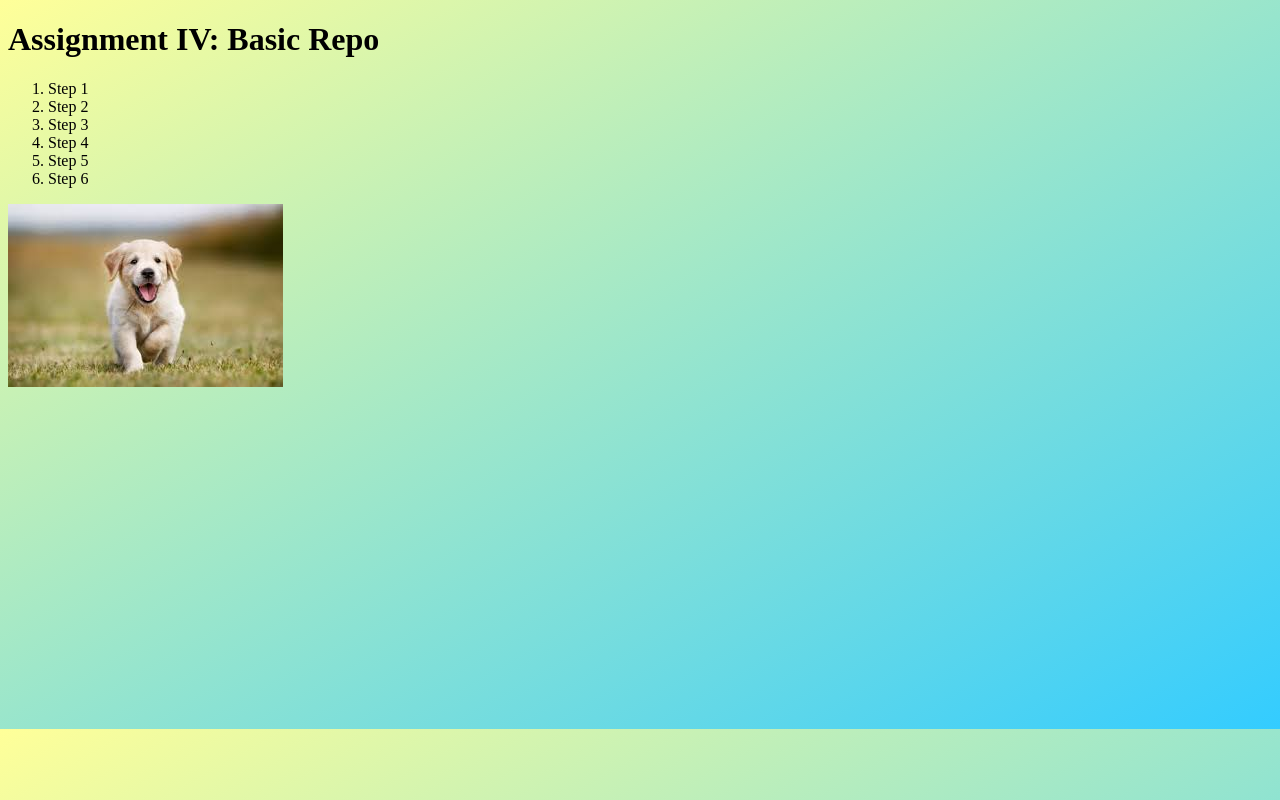
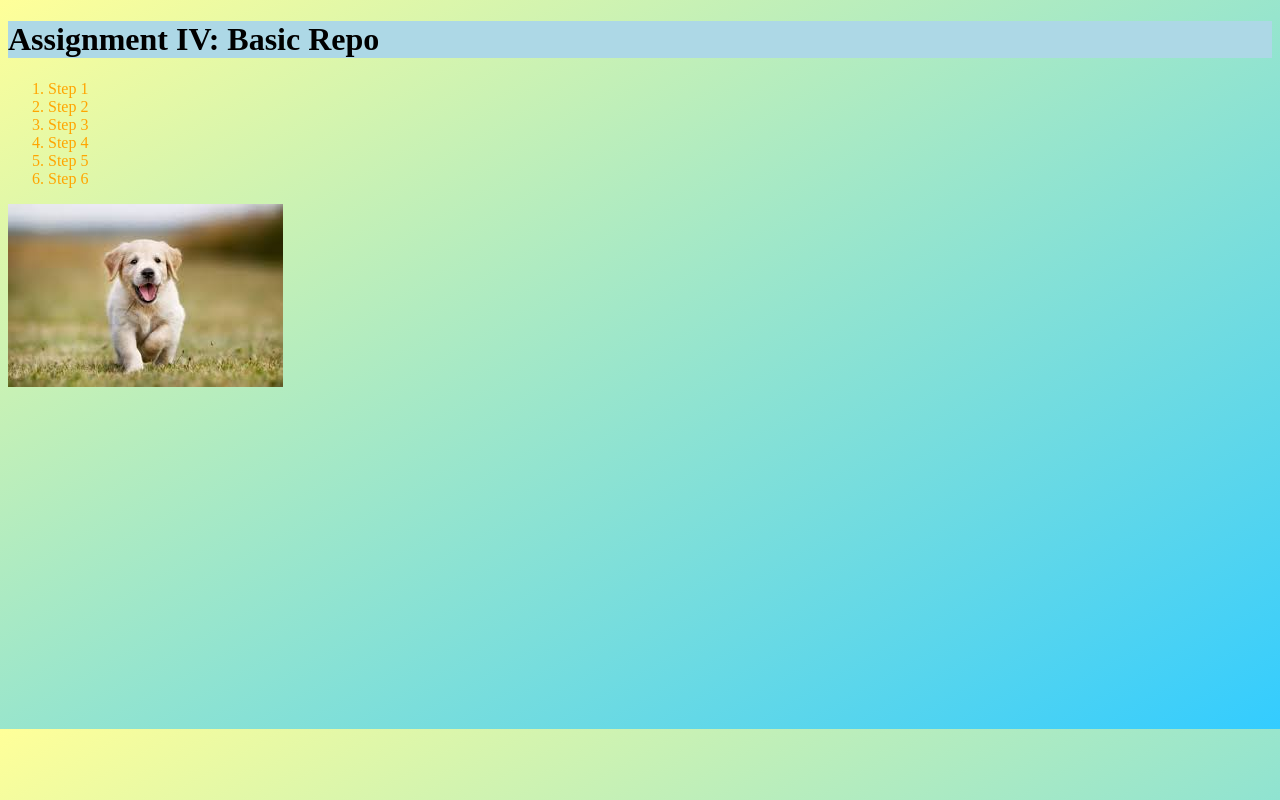
Before and after one commit to Jeff-Schafer/basic_repo, a plain HTML site: page index.html in a window 1280 px wide. Drawn offline with Linux system fonts and the light colour scheme.

Commit message:
Changed color of the text for <li> tags in 'index.html' and the background color for the <h1> tags in the 'styles.css' file.

```diff
--- a/index.html
+++ b/index.html
@@ -9,7 +9,9 @@
 
 </script>
 <style>
-
+   li {
+      color: orange;
+   }
 </style>
 <body>
    <h1>Assignment IV: Basic Repo</h1>
--- a/styles.css
+++ b/styles.css
@@ -2,3 +2,6 @@ body {
  background: linear-gradient(to top left, #33ccff 0%, #ffff99 100%);
  height: 700px;
 }
+h1 {
+ background: lightblue;
+}
```
